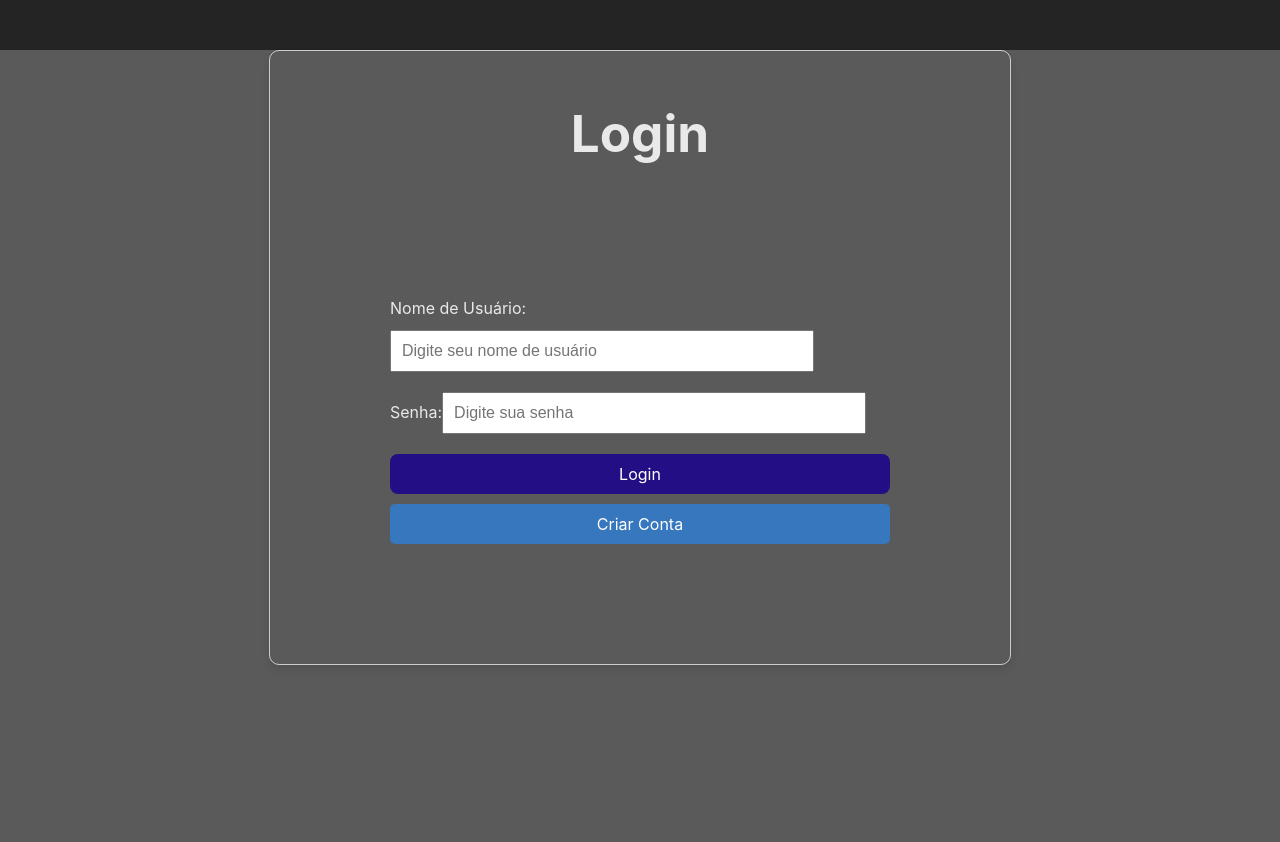
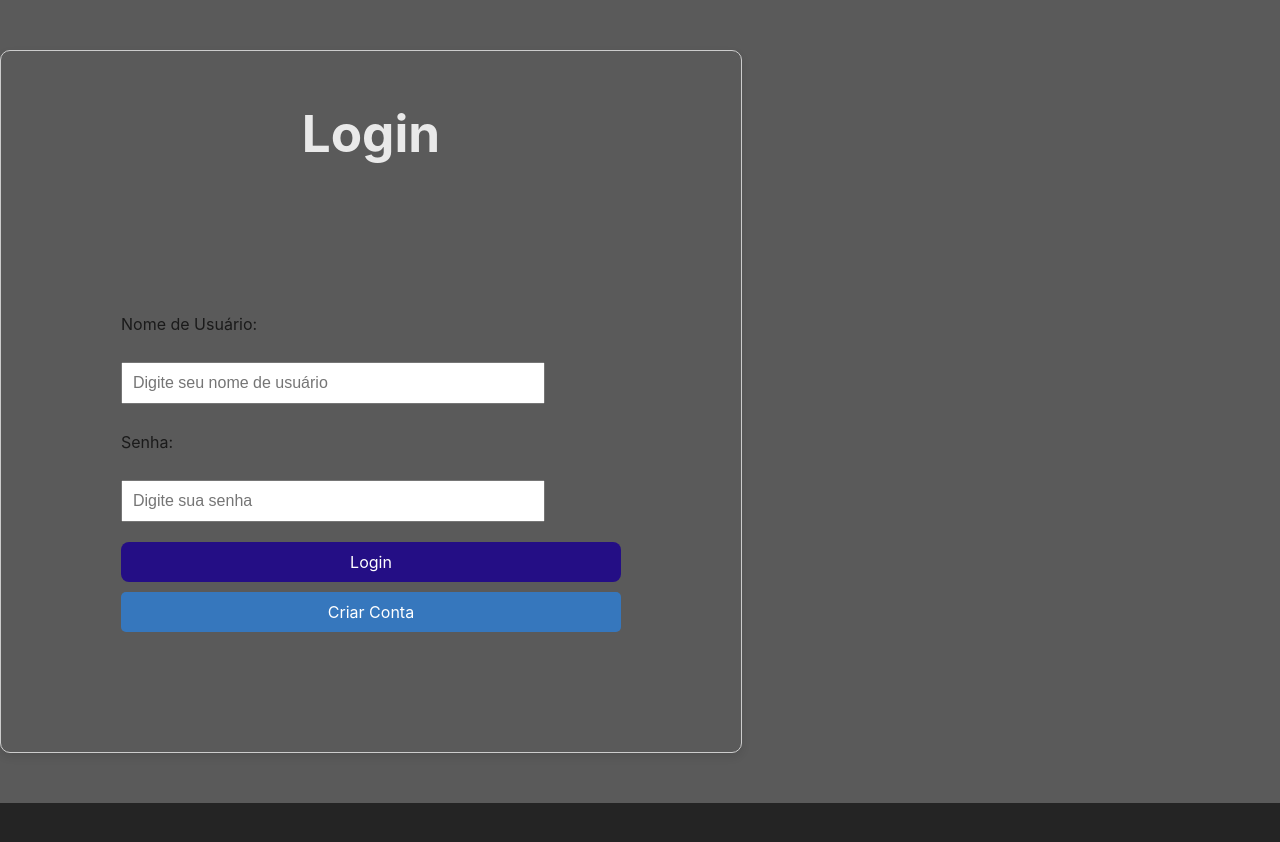
Before and after one commit to filipecrespo11/micelania-web-frontend-final, a React (Vite) app: page / in a window 1280 px wide. Shown: the top 842 px of the page. After the commit the page ends 803 px from the top, so only its background shows below. Built offline with nearby package versions, Linux system fonts and the light colour scheme.

Commit message:
modificaçao no body e na tela de login

```diff
--- a/src/components/Login.jsx
+++ b/src/components/Login.jsx
@@ -46,7 +46,7 @@ const Login = () => {
       <h1>Login</h1>
       <form className="login-form" onSubmit={handleLogin}>
         <div>
-          <label>Nome de Usuário:</label>
+        <p><label>Nome de Usuário:</label></p>
           <input
             type="text"
             placeholder="Digite seu nome de usuário"
@@ -56,7 +56,7 @@ const Login = () => {
           />
         </div>
         <div>
-          <label>Senha:</label>
+        <p><label>Senha:</label></p>
           <input
             type="password"
             placeholder="Digite sua senha"
--- a/src/index.css
+++ b/src/index.css
@@ -36,9 +36,11 @@ body {
   margin: 00;
   flex: 1;
   place-items: center;
+  width: 100%;
   min-width: 320px;
   min-height: 100vh;
   background-color: #5a5a5a;
+  display: flex;
 }
 
 h1 {
```
